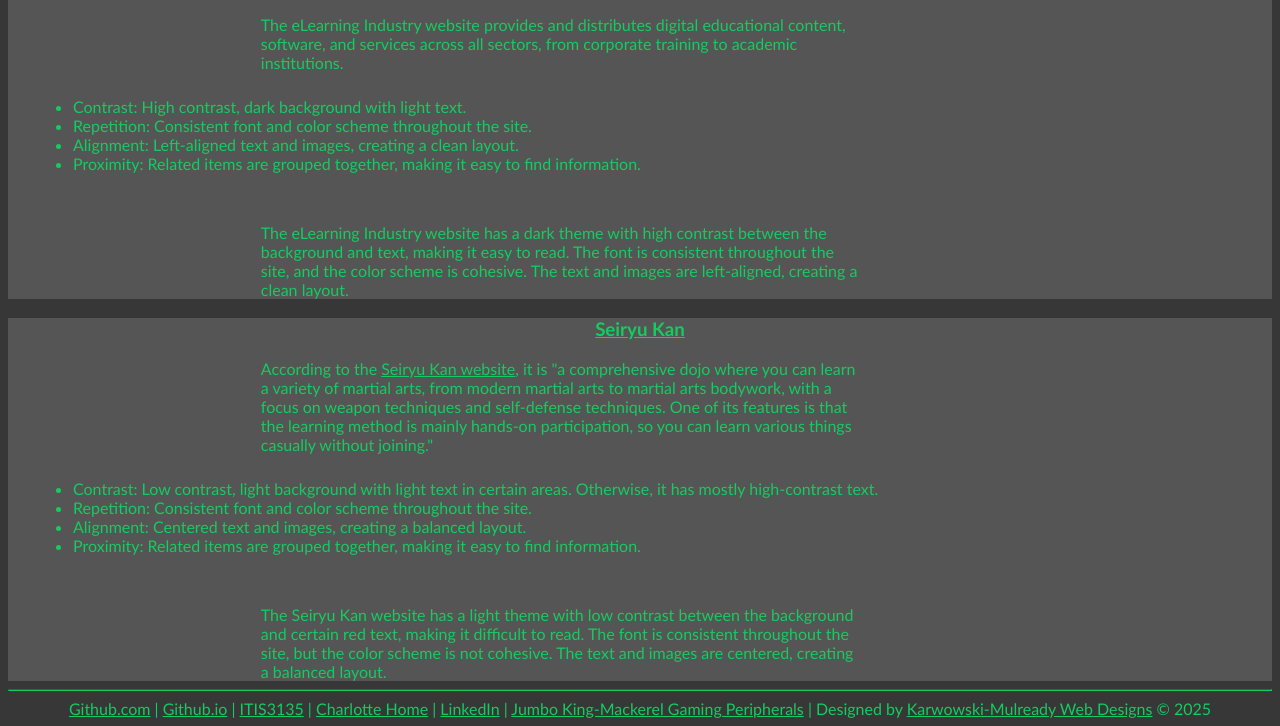
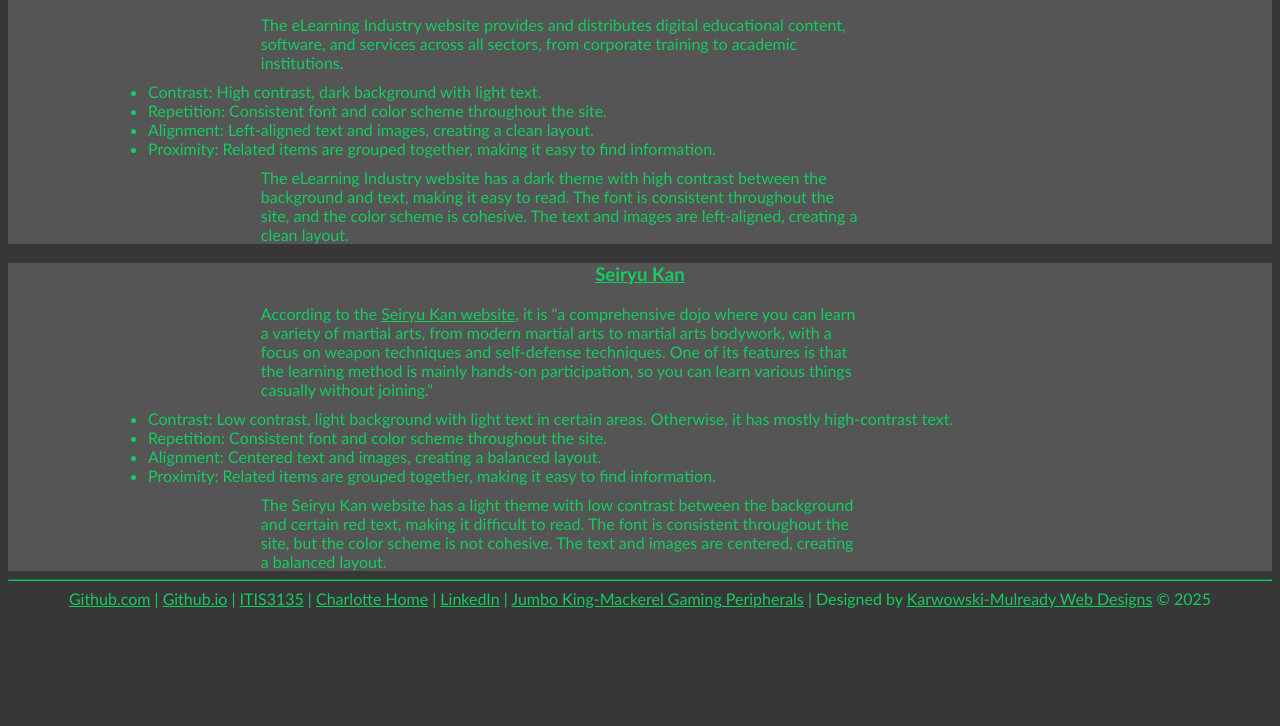
Before and after one commit to James-Karwowski/James-Karwowski.github.io, a plain HTML site: page itis3135/website_evaluations.html in a window 1280 px wide. Shown: the part 195-921 px from the top of the page. After the commit the page ends 811 px from the top, so only its background shows below. Drawn offline with Linux system fonts and the light colour scheme.

Commit message:
Update website_evaluations.html

```diff
--- a/itis3135/website_evaluations.html
+++ b/itis3135/website_evaluations.html
@@ -49,7 +49,10 @@
                 text-align: left;
             }
             .list-2{
-                margin: 25px 200px 50px 25px;
+                margin-left: 100px;
+                margin-top: 10px;
+                margin-bottom: 10px;
+                margin-right: 10px;
                 text-align: left;
             }
             figcaption {
```
